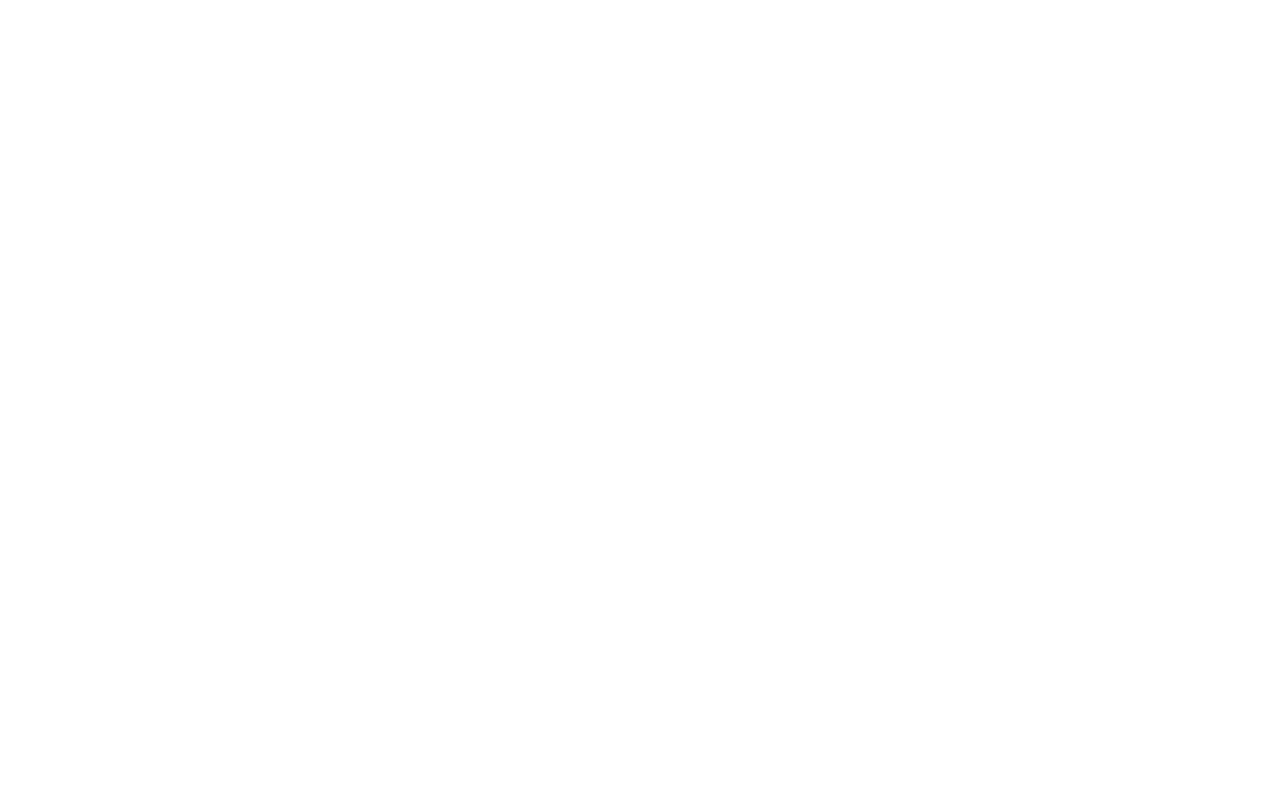
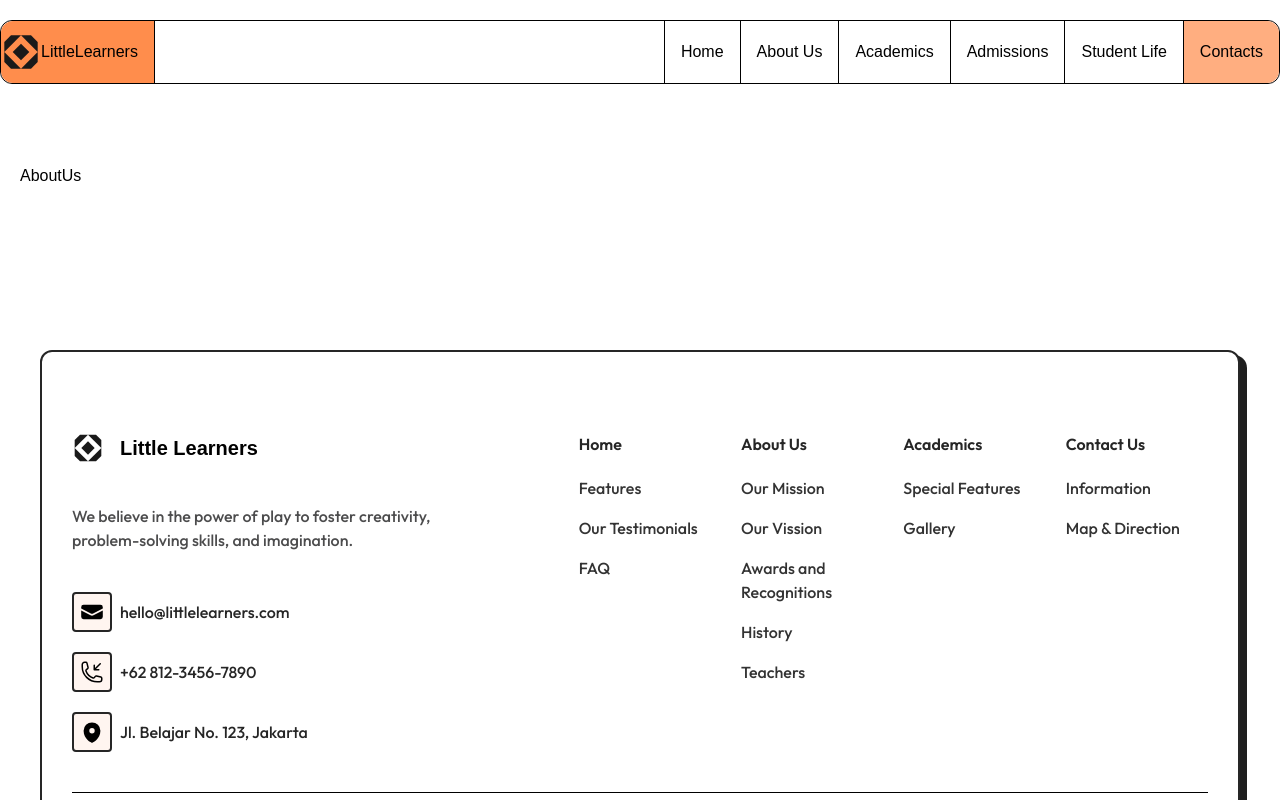
Before and after one commit to marcellandreas/little_learners, a React (Vite) app: page /about-us in a window 1280 px wide. Before the commit this address had no page. Shown: the top 800 px of the page. Built offline with nearby package versions, Linux system fonts and the light colour scheme.

Commit message:
feat: add routing for navbar menu links

```diff
--- a/src/App.jsx
+++ b/src/App.jsx
@@ -1,5 +1,9 @@
 import { BrowserRouter, Route, Routes } from "react-router-dom";
 import LandingPage from "./pages/LandingPage";
+import AboutUs from "./pages/AboutUs";
+import Academics from "./pages/Academics";
+import StudentLife from "./pages/StudentLife";
+import Contacts from "./pages/Contacts";
 
 const App = () => {
   return (
@@ -7,6 +11,21 @@
       <Routes>
         <Route path="/" element={<LandingPage />} />
       </Routes>
+      <Routes>
+        <Route path="/about-us" element={<AboutUs />} />
+      </Routes>
+      <Routes>
+        <Route path="/academics" element={<Academics />} />
+      </Routes>
+      <Routes>
+        <Route path="/admissions" element={<Academics />} />
+      </Routes>
+      <Routes>
+        <Route path="/student-life" element={<StudentLife />} />
+      </Routes>
+      <Routes>
+        <Route path="/contacts" element={<Contacts />} />
+      </Routes>
     </BrowserRouter>
   );
 };
--- /dev/null
+++ b/src/pages/AboutUs.jsx
@@ -0,0 +1,11 @@
+import MainLayout from "../Layout/MainLayout";
+
+const AboutUs = () => {
+  return (
+    <MainLayout>
+      <div>AboutUs</div>
+    </MainLayout>
+  );
+};
+
+export default AboutUs;
--- /dev/null
+++ b/src/pages/Academics.jsx
@@ -0,0 +1,11 @@
+import MainLayout from "../Layout/MainLayout";
+
+const Academics = () => {
+  return (
+    <MainLayout>
+      <div>Academics</div>
+    </MainLayout>
+  );
+};
+
+export default Academics;
--- /dev/null
+++ b/src/pages/Admissions.jsx
@@ -0,0 +1,11 @@
+import MainLayout from "../Layout/MainLayout";
+
+const Admissions = () => {
+  return (
+    <MainLayout>
+      <div>Admissions</div>
+    </MainLayout>
+  );
+};
+
+export default Admissions;
--- /dev/null
+++ b/src/pages/Contacts.jsx
@@ -0,0 +1,11 @@
+import MainLayout from "../Layout/MainLayout";
+
+const Contacts = () => {
+  return (
+    <MainLayout>
+      <div>Contacts</div>
+    </MainLayout>
+  );
+};
+
+export default Contacts;
--- /dev/null
+++ b/src/pages/StudentLife.jsx
@@ -0,0 +1,11 @@
+import MainLayout from "../Layout/MainLayout";
+
+const StudentLife = () => {
+  return (
+    <MainLayout>
+      <div>StudentLife</div>
+    </MainLayout>
+  );
+};
+
+export default StudentLife;
```
